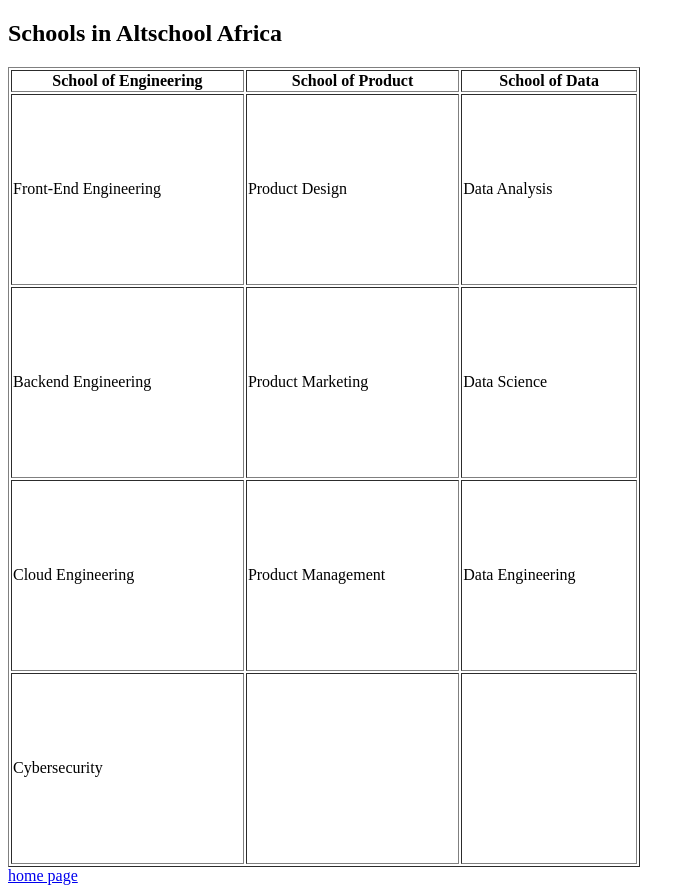
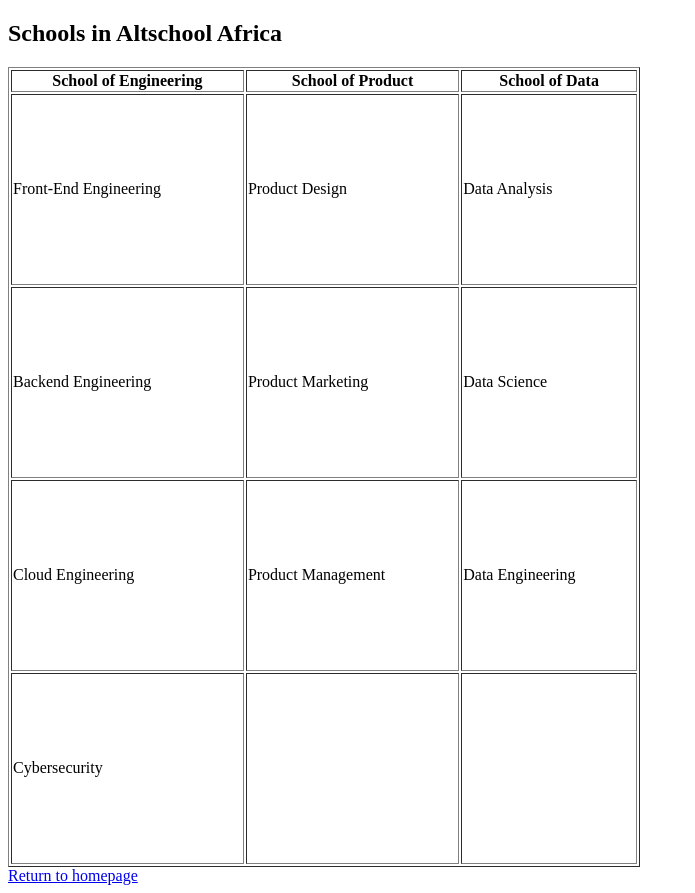
Before and after one commit to KINGS-HEART/assignment2, a plain HTML site: page table.html in a window 1280 px wide. Shown: the whole page, without its empty margins (0-695 px from the left). Drawn offline with Linux system fonts and the light colour scheme.

Commit message:
Update table.html

```diff
--- a/table.html
+++ b/table.html
@@ -47,7 +47,7 @@
         </tbody>
     </table>
     <!-- Navigating to home page -->
-    <a href="./index.html">home page</a>
+    <a href="./index.html">Return to homepage</a>
 
 </body>
 </html>
```
